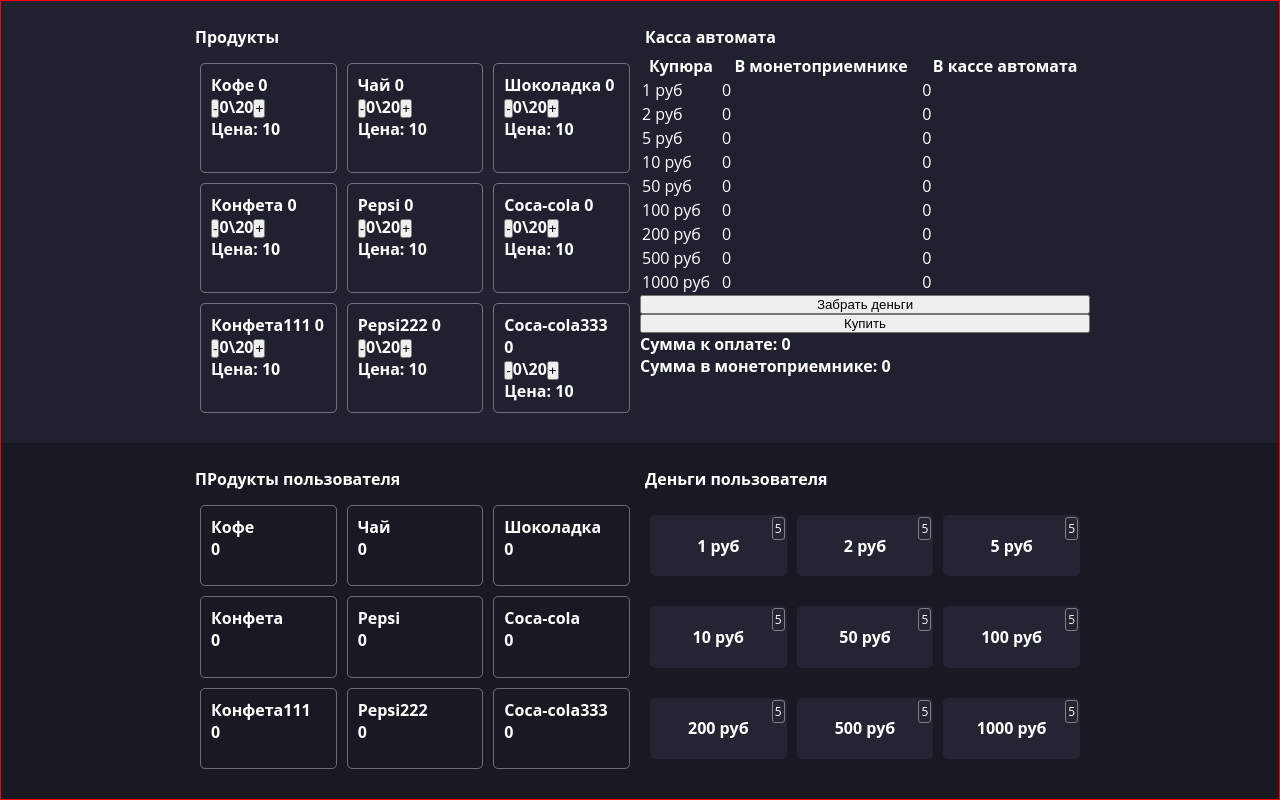
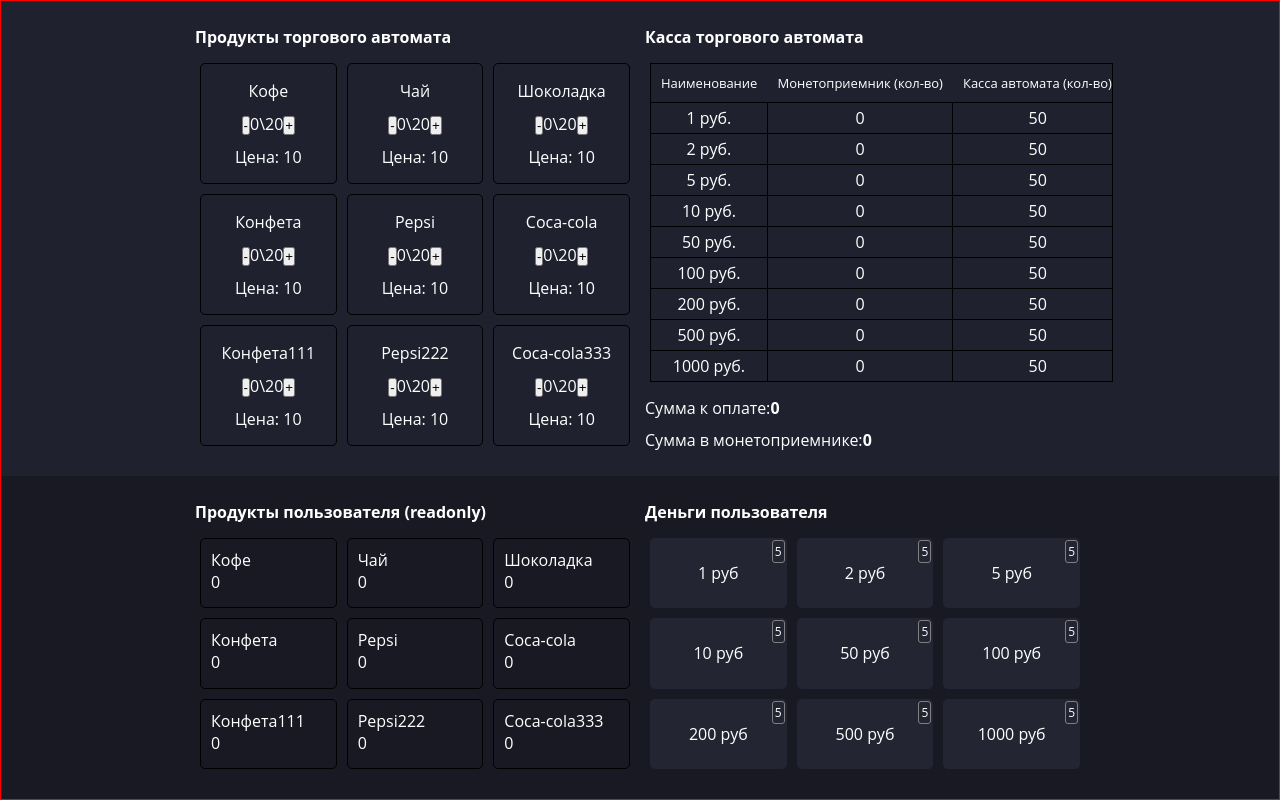
Before and after one commit to erm-am/vending_machine, a React app: page / in a window 1280 px wide. Built offline with nearby package versions, Linux system fonts and the light colour scheme.

Commit message:
add: вывод кошельков в таблице

```diff
--- /dev/null
+++ b/src/components/core/Grid/Grid.styled.tsx
@@ -0,0 +1,34 @@
+import styled, { css } from "styled-components";
+export const Table = styled.table`
+  border-collapse: collapse;
+  width: 100%;
+  border: 1px solid black;
+`;
+export const Header = styled.thead``;
+export const Body = styled.tbody``;
+export const Row = styled.tr`
+  border-bottom: 1px solid black;
+`;
+export const HeaderCell = styled.th`
+  white-space: nowrap;
+  font-weight: normal;
+  text-align: left;
+  padding: 10px;
+  color: white;
+  font-size: 13px;
+  /* box-shadow: inset 0px -1px 0 0px black; */
+  &:last-child {
+    padding-right: 0;
+  }
+`;
+export const Cell = styled.td`
+  font-size: 16px;
+  padding: 4px 10px;
+  border-left: 1px solid black;
+  border-right: 1px solid black;
+  color: white;
+  text-align: center;
+  &:last-child {
+    padding-right: 0;
+  }
+`;
--- /dev/null
+++ b/src/components/core/Grid/index.tsx
@@ -0,0 +1,41 @@
+import React from "react";
+import { Table, Header, Body, HeaderCell, Row, Cell } from "./Grid.styled";
+
+interface IColumn {
+  key: string;
+  title: string;
+  renderer?: (value: string | number) => string | number;
+}
+export interface IRow {
+  [key: string]: string | number;
+}
+interface IGridProps {
+  columns: IColumn[];
+  rows: IRow[];
+}
+
+export const Grid: React.FC<IGridProps> = (props) => {
+  const { columns = [], rows = [] } = props;
+  return (
+    <Table>
+      <Header>
+        <Row>
+          {columns.map((column: IColumn) => {
+            return <HeaderCell key={column.key}>{column.title}</HeaderCell>;
+          })}
+        </Row>
+      </Header>
+      <Body>
+        {rows.map((row: IRow, index) => {
+          return (
+            <Row key={index}>
+              {columns.map((column) => (
+                <Cell key={column.key}>{column.renderer ? column.renderer(row[column.key]) : row[column.key]}</Cell>
+              ))}
+            </Row>
+          );
+        })}
+      </Body>
+    </Table>
+  );
+};
--- a/src/pages/VendingMachine/ReceiverWallet.tsx
+++ b/src/pages/VendingMachine/ReceiverWallet.tsx
@@ -3,50 +3,22 @@ import { observer } from "mobx-react-lite";
 import { useStore } from "../../hooks/useStore";
 import styled from "styled-components";
 import { Button } from "../../components/core/Button";
+import { Grid } from "../../components/core/Grid";
+import { Money } from "../../types/stores";
 export const ReceiverWallet: React.FC = observer(() => {
   const vendingMachineStore = useStore().shop.vendingMachineStore;
+  const gridColumns = [
+    { key: "name", title: "Наименование", renderer: (value) => `${value} руб.` },
+    { key: "receiverWalletMoneyQty", title: "Монетоприемник (кол-во)" },
+    { key: "shopWalletMoneyQty", title: "Касса автомата (кол-во)" },
+  ];
+
   return (
     <Container>
-      <Title>Касса автомата</Title>
-      <table>
-        <thead>
-          <th>Купюра</th>
-          <th>В монетоприемнике</th>
-          <th>В кассе автомата</th>
-        </thead>
-
-        <tbody>
-          {Array.from(vendingMachineStore.receiverWallet).map(([money_id, qty]) => {
-            return (
-              <tr key={money_id}>
-                <td>{money_id} руб</td>
-                <td>{qty}</td>
-                <td>0</td>
-              </tr>
-            );
-          })}
-        </tbody>
-      </table>
-      {/* <Wallet>
-        {Array.from(vendingMachineStore.receiverWallet).map(([money_id, qty]) => {
-          return (
-            <Money key={money_id}>
-              <MoneyCaption>
-                {money_id} {qty}
-              </MoneyCaption>
-            </Money>
-          );
-        })}
-      </Wallet> */}
-
-      <Button
-        onClick={() => {
-          vendingMachineStore.refund();
-        }}
-      >
-        Забрать деньги
-      </Button>
-      <Button onClick={() => vendingMachineStore.buy()}>Купить</Button>
+      <Title>Касса торгового автомата</Title>
+      <GridContainer>
+        <Grid rows={vendingMachineStore.shopAndReceiverWallets} columns={gridColumns} />
+      </GridContainer>
       <TotalOrder />
       <TotalReceiverMoney />
     </Container>
@@ -55,20 +27,27 @@ export const ReceiverWallet: React.FC = observer(() => {
 
 const TotalOrder = observer(() => {
   const vendingMachineStore = useStore().shop.vendingMachineStore;
-  return <StyledAmount>Сумма к оплате: {vendingMachineStore.totalOrder}</StyledAmount>;
+  return (
+    <StyledAmount>
+      Сумма к оплате: <strong>{vendingMachineStore.totalOrder}</strong>
+    </StyledAmount>
+  );
 });
 
 const TotalReceiverMoney = observer(() => {
   const vendingMachineStore = useStore().shop.vendingMachineStore;
-  return <StyledAmount>Сумма в монетоприемнике: {vendingMachineStore.totalReceiverMoney}</StyledAmount>;
+  return (
+    <StyledAmount>
+      Сумма в монетоприемнике: <strong>{vendingMachineStore.totalReceiverMoney}</strong>
+    </StyledAmount>
+  );
 });
 
 const Container = styled.div`
   display: flex;
   flex-direction: column;
-
-  flex: 1;
   height: 100%;
+  width: 50%;
 `;
 const Title = styled.h4`
   padding: 5px;
@@ -81,17 +60,22 @@ const Wallet = styled.div`
   padding: 10px;
 `;
 
-const Money = styled.strong`
+const Money = styled.span`
   display: flex;
   flex: 1;
   padding: 5px;
   border: 1px solid #ffffff5c;
 `;
-const MoneyCaption = styled.strong`
+const MoneyCaption = styled.span`
   display: flex;
 `;
 
 const StyledAmount = styled.div`
   display: flex;
-  font-weight: bold;
+
+  padding: 5px;
 `;
+const GridContainer = styled.div`
+  display: flex;
+  padding: 10px;
+`;
--- a/src/pages/VendingMachine/ShopProducts.tsx
+++ b/src/pages/VendingMachine/ShopProducts.tsx
@@ -8,14 +8,12 @@ export const ShopProducts: React.FC = observer((props) => {
   const vendingMachineStore = useStore().shop.vendingMachineStore;
   return (
     <Container>
-      <Title>Продукты</Title>
+      <Title>Продукты торгового автомата</Title>
       <Products>
         {Array.from(vendingMachineStore.shopProducts).map(([id, { name, amount, qty, selected, price }]) => {
           return (
             <Product key={id}>
-              <div>
-                {name} {amount}
-              </div>
+              <div>{name}</div>
               <div>
                 <Button onClick={() => vendingMachineStore.decProduct(id)} disabled={!qty}>
                   -
@@ -38,7 +36,7 @@ const Container = styled.div`
   display: flex;
   flex-direction: column;
 
-  flex: 1;
+  width: 50%;
   height: 100%;
 `;
 const Title = styled.h4`
@@ -53,8 +51,12 @@ const Products = styled.div`
   grid-row-gap: 10px;
   padding: 10px;
 `;
-const Product = styled.strong`
-  border: 1px solid #ffffff5c;
+const Product = styled.span`
+  border: 1px solid #000000;
   padding: 10px;
   border-radius: 5px;
+  display: flex;
+  flex-direction: column;
+  justify-content: space-around;
+  align-items: center;
 `;
--- a/src/pages/VendingMachine/ShopWallet.tsx
+++ b/src/pages/VendingMachine/ShopWallet.tsx
@@ -38,7 +38,7 @@ const Money = styled.div`
   justify-content: center;
   align-items: center;
 `;
-const MoneyCaption = styled.strong`
+const MoneyCaption = styled.span`
   display: flex;
 `;
 const MoneyQuantity = styled.div`
--- a/src/pages/VendingMachine/UserProducts.tsx
+++ b/src/pages/VendingMachine/UserProducts.tsx
@@ -7,7 +7,7 @@ export const UserProducts: React.FC = observer((props) => {
   const userStore = useStore().shop.userStore;
   return (
     <Container>
-      <Title>ПРодукты пользователя</Title>
+      <Title>Продукты пользователя (readonly)</Title>
       <Products>
         {Array.from(userStore.userProducts).map(([id, { name, qty }]) => {
           return (
@@ -26,7 +26,7 @@ const Container = styled.div`
   display: flex;
   flex-direction: column;
 
-  flex: 1;
+  width: 50%;
   height: 100%;
 `;
 const Title = styled.h4`
@@ -41,8 +41,8 @@ const Products = styled.div`
   grid-row-gap: 10px;
   padding: 10px;
 `;
-const Product = styled.strong`
-  border: 1px solid #ffffff5c;
+const Product = styled.span`
+  border: 1px solid #000000;
   padding: 10px;
   border-radius: 5px;
 `;
--- a/src/pages/VendingMachine/UserWallet.tsx
+++ b/src/pages/VendingMachine/UserWallet.tsx
@@ -32,7 +32,7 @@ const Container = styled.div`
   display: flex;
   flex-direction: column;
 
-  flex: 1;
+  width: 50%;
   height: 100%;
 `;
 const Title = styled.h4`
@@ -52,9 +52,7 @@ const Money = styled.div`
   flex-direction: column;
   justify-content: center;
   align-items: center;
-
   border-radius: 5px;
-  margin: 10px 0;
   display: flex;
   cursor: pointer;
   position: relative;
@@ -63,7 +61,7 @@ const Money = styled.div`
     background: #22b754;
   }
 `;
-const MoneyCaption = styled.strong`
+const MoneyCaption = styled.span`
   display: flex;
 `;
 const MoneyQuantity = styled.div`
--- a/src/pages/VendingMachine/index.tsx
+++ b/src/pages/VendingMachine/index.tsx
@@ -57,7 +57,7 @@ const UserSection = styled.div`
 
 const Limiter = styled.div<{ direction: "row" | "column" }>`
   display: flex;
-  width: 900px;
+  min-width: 900px;
   align-items: flex-start;
   flex-direction: ${(p) => p.direction};
 `;
--- a/src/store/shop/VendingMachineStore.ts
+++ b/src/store/shop/VendingMachineStore.ts
@@ -1,7 +1,7 @@
 import { makeObservable, observable, computed, action, toJS, runInAction } from "mobx";
 import { UserProducts, ShopProducts, ShopSelectableProducts, Wallet } from "../../types/stores";
 import { ShopStore } from "./index";
-
+import { convertShopAndReceiverWalletsToGridData } from "./utils";
 export class VendingMachineStore {
   shopStore: ShopStore; // parent store;
   shopProducts: ShopSelectableProducts = new Map();
@@ -21,6 +21,7 @@ export class VendingMachineStore {
       totalOrder: computed,
       totalReceiverMoney: computed,
       totalShopMoney: computed,
+      shopAndReceiverWallets: computed,
     });
     this.shopStore = shopStore;
   }
@@ -102,4 +103,8 @@ export class VendingMachineStore {
   get totalShopMoney() {
     return Array.from(this.shopWallet).reduce((result, [money_id, qty]) => result + result + money_id * qty, 0);
   }
+  get shopAndReceiverWallets() {
+    // Объеденяем 2 источника данных для вывода в 1 таблице
+    return convertShopAndReceiverWalletsToGridData(this.receiverWallet, this.shopWallet);
+  }
 }
--- /dev/null
+++ b/src/store/shop/utils.ts
@@ -0,0 +1,14 @@
+import { Money } from "./../../types/stores";
+import { IRow } from "../../components/core/Grid";
+import { Wallet } from "../../types/stores";
+
+export const convertShopAndReceiverWalletsToGridData = (storeReceiverWallet: Wallet, storeShopWallet: Wallet): IRow[] => {
+  const receiverWallet = Array.from(storeReceiverWallet);
+  const shopWallet = Array.from(storeShopWallet);
+  const result = receiverWallet.map((receiverWalletMoney, index) => {
+    const [money_id, receiverWalletMoneyQty] = receiverWalletMoney;
+    const [, shopWalletMoneyQty] = shopWallet[index];
+    return { name: money_id, receiverWalletMoneyQty, shopWalletMoneyQty };
+  });
+  return result;
+};
--- a/src/types/stores.ts
+++ b/src/types/stores.ts
@@ -1,4 +1,4 @@
-export type Money = 1 | 2 | 5 | 10 | 50 | 100 | 200 | 500;
+export type Money = 1 | 2 | 5 | 10 | 50 | 100 | 200 | 500 | 1000;
 export type Wallet = Map<Money, number>;
 
 export interface IShopProductDetail {
```
